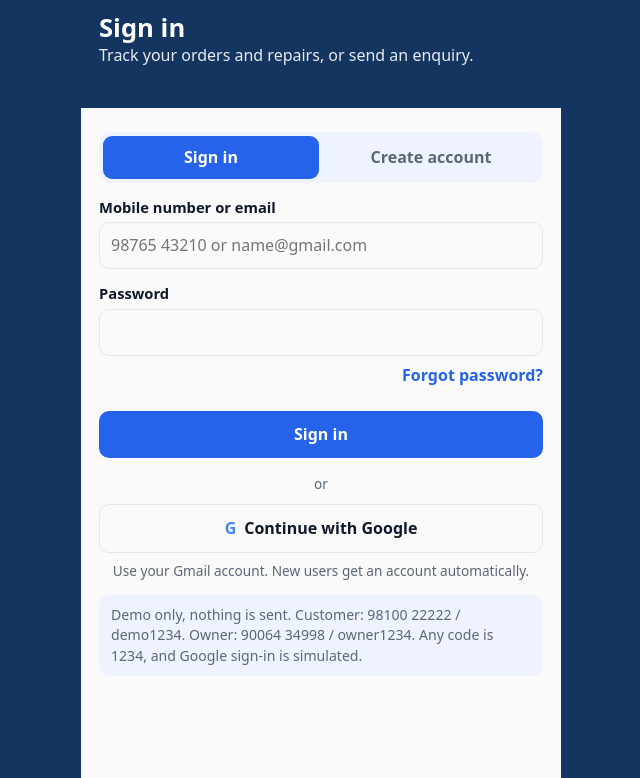
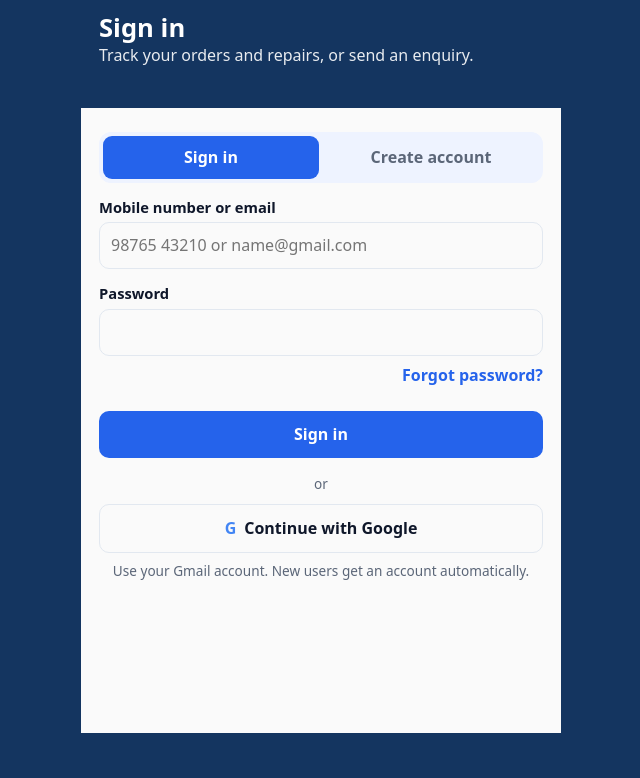
Before and after one commit to raushanraj358/aayush-computers, a plain HTML site: page web/index.html in a window 1280 px wide. Shown: the part 67-845 px from the top of the page, without its empty margins (319-959 px from the left). After the commit the page ends 800 px from the top, so only its background shows below. Drawn offline with Linux system fonts and the light colour scheme.

Commit message:
updating index

```diff
--- a/web/index.html
+++ b/web/index.html
@@ -136,7 +136,7 @@ return '<div class="hd" style="padding-bottom:26px"><div class="brand"><div clas
 +(m=="verify"?'<button type="button" class="lnk c" data-a="resend">Resend code</button>':'')
 +(!e?'<button type="button" class="lnk c" data-a="mode" data-v="signin">Back to sign in</button>':'')
 +(e?'<p class="or">or</p><button type="button" class="b o" style="width:100%;margin-top:10px" data-a="google"><b style="color:#4285f4">G</b> '+(m=="signup"?"Sign up with Google":"Continue with Google")+'</button><p class="note">Use your Gmail account. New users get an account automatically.</p>':'')
-+'<div class="hint">Demo only, nothing is sent. Customer: 98100 22222 / demo1234. Owner: 90064 34998 / owner1234. Any code is 1234, and Google sign-in is simulated.</div></div>'}
++'</div>'}
 const val=(id,raw)=>{const el=document.getElementById(id);return el?(raw?el.value:el.value.trim()):""};
 function enter(a){S.user={role:a.role,phone:fmtPh(a.phone),email:a.email||"",id:a.key,name:a.name};S.pending=null;S.lf={};S.info="";S.mode="signin";S.view=a.role=="owner"?"orq":"home";render()}
 function goMode(m,info){S.lf={id:val("lid")||S.lf.id||"",name:val("lnm")};S.mode=m;S.info=info||"";render()}
```
